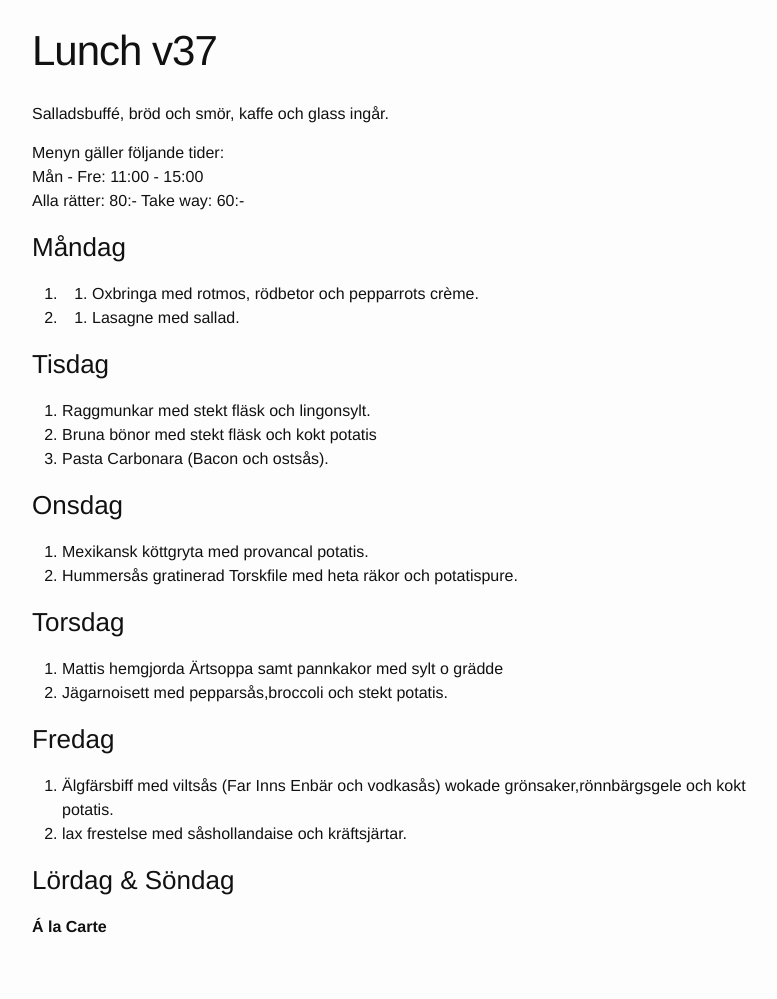
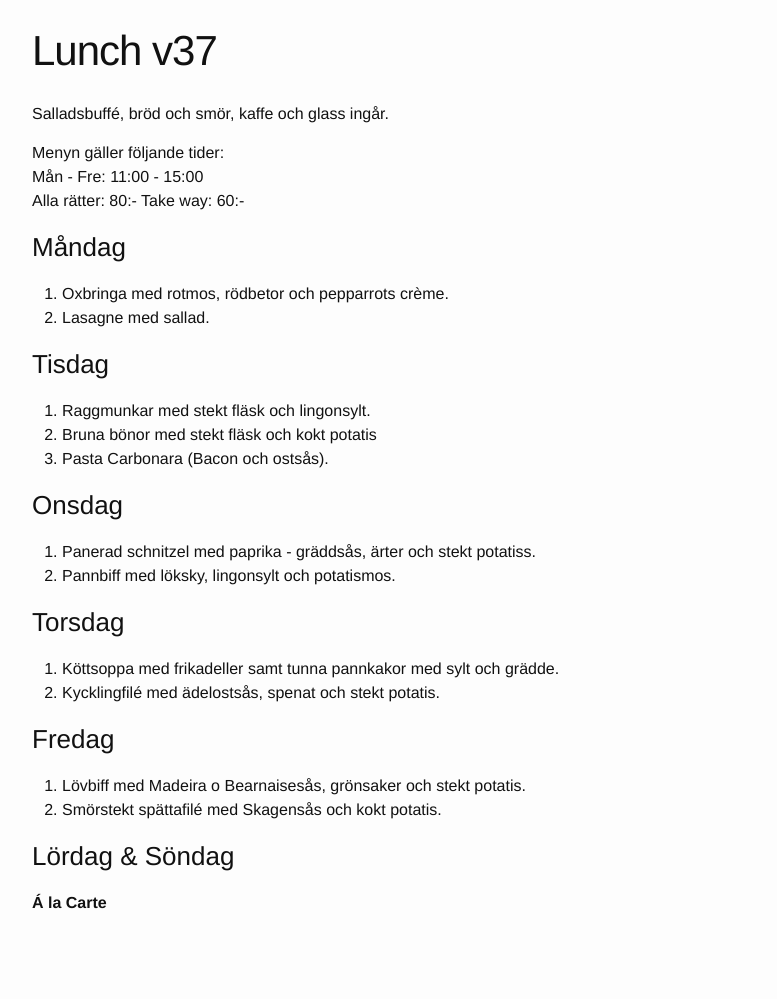
Before and after one commit to FarInn62/farinn62.github.io, a Jekyll site: the page built from lunch.md, in a window 1280 px wide. Shown: the whole page, without its empty margins (238-1015 px from the left). Built offline with Jekyll 4.4.1, drawn with Linux system fonts in a browser that asks for light colours; after the commit the page ends 975 px from its top, so only the background shows below that.

Commit message:
Updated lunch.md

```diff
--- a/lunch.md
+++ b/lunch.md
@@ -35,19 +35,19 @@ Alla rätter: 80:- Take way: 60:-
 
 ### Onsdag
 
-1. Mexikansk köttgryta med provancal potatis.
-2. Hummersås gratinerad Torskfile med heta räkor och potatispure.
+1. Panerad schnitzel med paprika - gräddsås, ärter och stekt potatiss.
+2. Pannbiff med löksky, lingonsylt och potatismos.
 
 ### Torsdag
 
-1. Mattis hemgjorda Ärtsoppa samt pannkakor med sylt o grädde
-2. Jägarnoisett med pepparsås,broccoli och stekt potatis.
+1. Köttsoppa med frikadeller samt tunna pannkakor med sylt och grädde.
+2. Kycklingfilé med ädelostsås, spenat och stekt potatis.
 
 
 ### Fredag
 
-1. Älgfärsbiff med viltsås (Far Inns Enbär och vodkasås) wokade grönsaker,rönnbärgsgele och kokt potatis.
-2. lax frestelse med såshollandaise och kräftsjärtar.
+1. Lövbiff med Madeira o Bearnaisesås, grönsaker och stekt potatis.
+2. Smörstekt spättafilé med Skagensås och kokt potatis.
 
 ### Lördag & Söndag
 
```
Also changed, not shown: other parts of lunch.md (+2 -2 lines).
